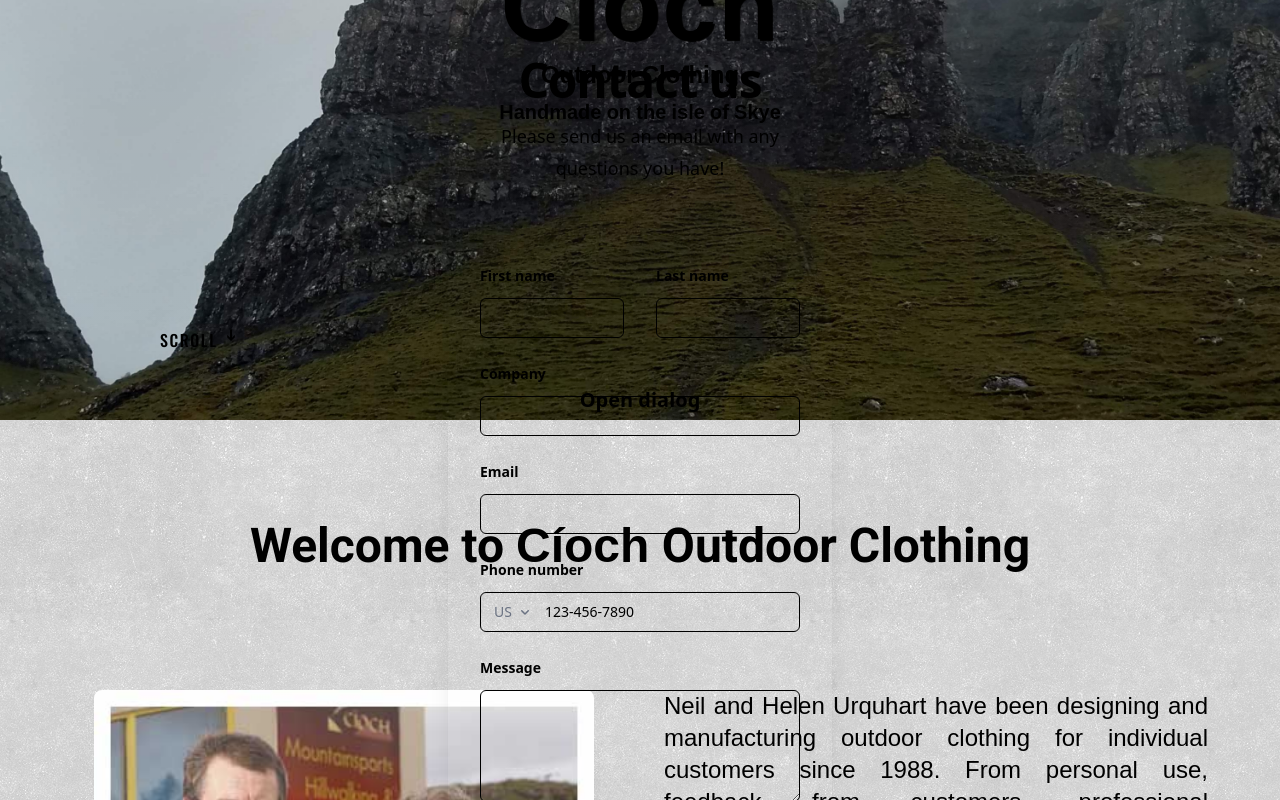
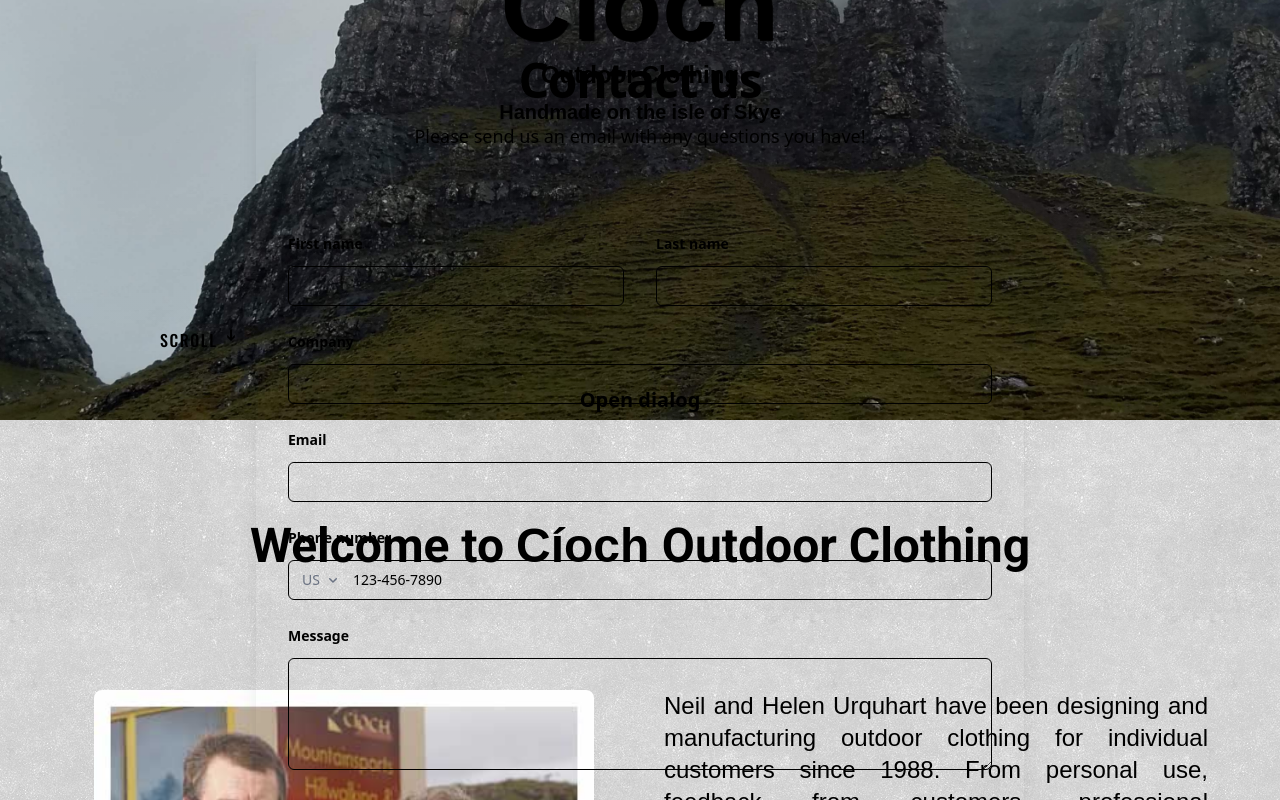
Before and after one commit to lpscrim/cioch, a Next.js app: page / in a window 1280 px wide. Both pictures are taken after a click on the button "Open dialog". Shown: the part 420-1220 px from the top of the page. Built offline with nearby package versions, Linux system fonts and the light colour scheme; a web font is replaced by a local one.

Commit message:
sorted  narrow width issue with contact form

```diff
--- a/components/contact/ContactForm.tsx
+++ b/components/contact/ContactForm.tsx
@@ -1,5 +1,3 @@
-
-
 import { ChevronDownIcon } from "@heroicons/react/16/solid";
 
 import {
@@ -9,7 +7,13 @@
   DialogTitle,
 } from "@headlessui/react";
 
-export default function Contact({ open, setOpen }: { open: boolean; setOpen: () => null; } ) {
+export default function Contact({
+  open,
+  setOpen,
+}: {
+  open: boolean;
+  setOpen: () => null;
+}) {
   return (
     <Dialog open={open} onClose={setOpen} className="relative z-10">
       <DialogBackdrop
@@ -21,14 +25,12 @@
         <div className="flex min-h-full items-end justify-center p-4 text-center sm:items-center sm:p-0">
           <DialogPanel
             transition
-            className="isolate py-30 lg:px-8 transform overflow-hidden  rounded-lg bg-text px-8 pt-5 pb-4 text-left shadow-xl transition-all data-closed:translate-y-4 data-closed:opacity-0 data-enter:duration-300 data-enter:ease-out data-leave:duration-200 data-leave:ease-in sm:my-8 sm:w-full sm:max-w-sm sm:p-6 data-closed:sm:translate-y-0 data-closed:sm:scale-95"
+            className="isolate py-30 lg:px-8 transform overflow-hidden rounded-lg bg-text px-8 pt-5 pb-4 text-left shadow-xl transition-all data-closed:translate-y-4 data-closed:opacity-0 data-enter:duration-300 data-enter:ease-out data-leave:duration-200 data-leave:ease-in sm:my-8 sm:w-full sm:max-w-3xl sm:p-6 data-closed:sm:translate-y-0 data-closed:sm:scale-95"
           >
-
             <div
               aria-hidden="true"
               className="absolute inset-x-0 -top-40 -z-10 transform-gpu overflow-hidden blur-3xl sm:-top-80"
-                >
-                </div>
+            ></div>
             <div className="mx-auto max-w-2xl text-center">
               <DialogTitle className="text-4xl font-semibold tracking-tight text-balance text-text-secondary sm:text-5xl">
                 Contact us
@@ -174,8 +176,6 @@
                 </button>
               </div>
             </form>
-
-
           </DialogPanel>
         </div>
       </div>
```
Lines whose indentation alone changed are shown as unchanged.
